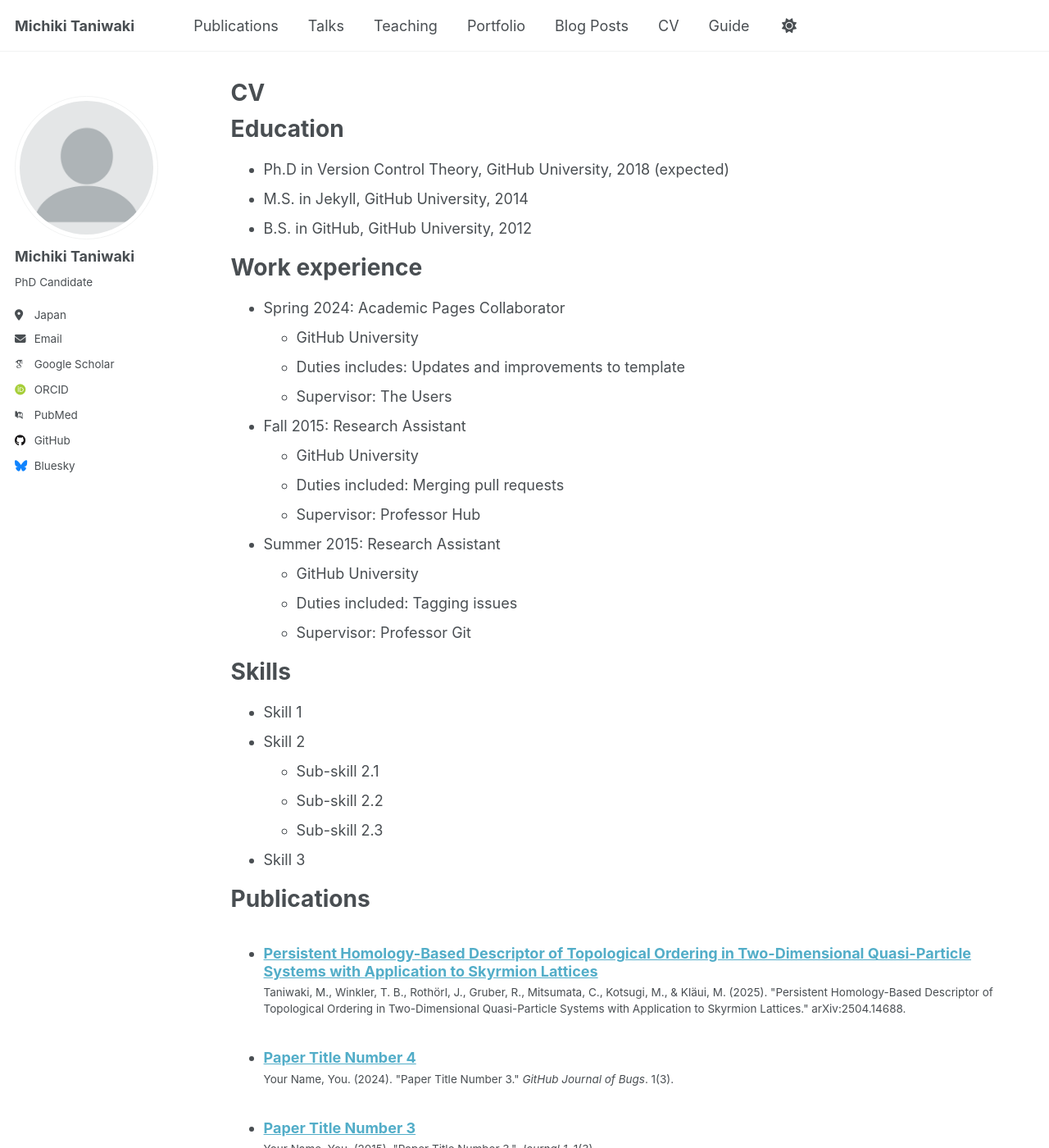
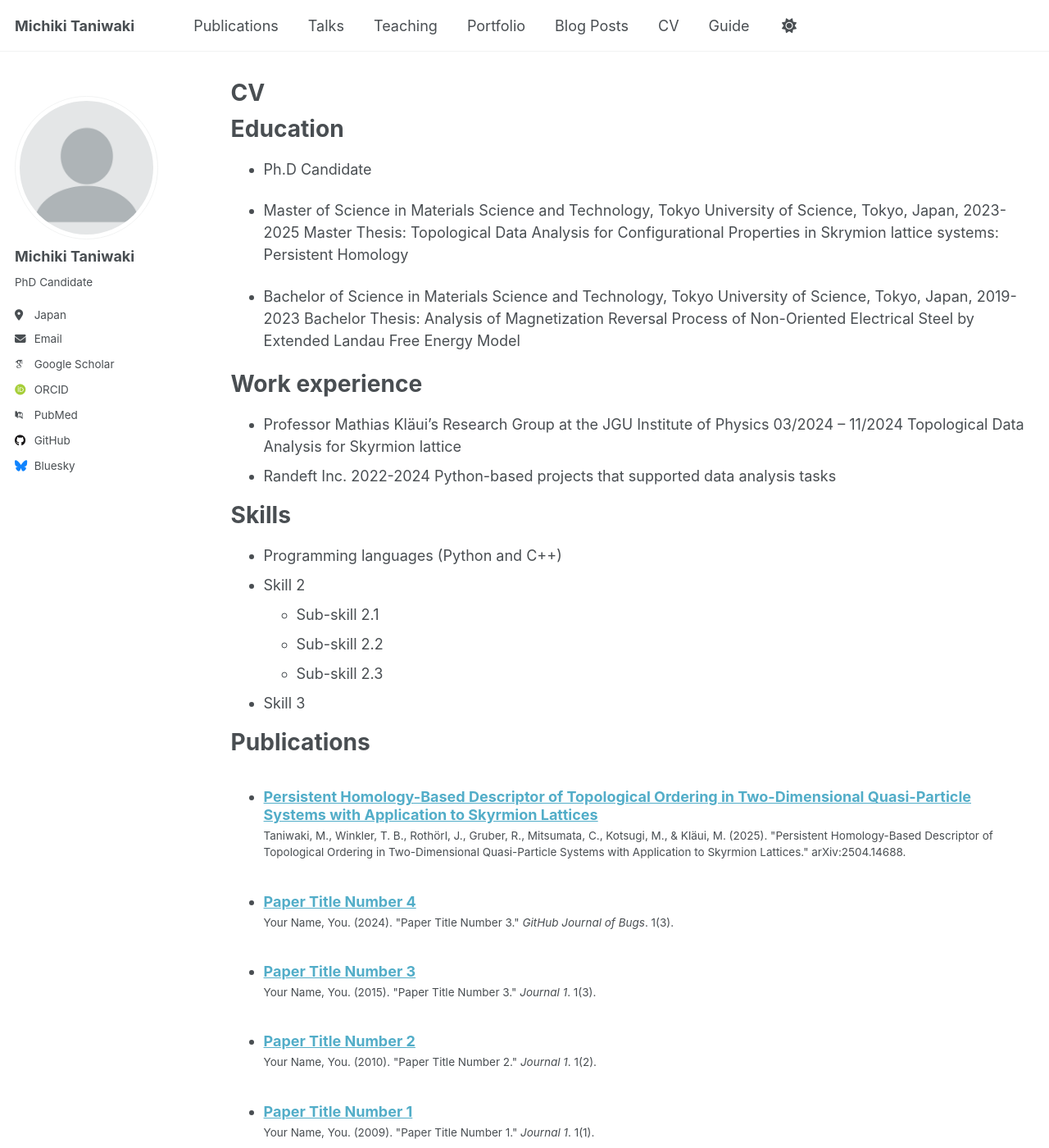
Before and after one commit to MiTaniwaki/MTaniwaki, a Jekyll site: the page built from _pages/cv.md, in a window 1280 px wide and 1400 px high. Shown: the whole window at 82% size. Built offline with Jekyll 4.4.1, drawn with Linux system fonts in a browser that asks for light colours; some web fonts are replaced; some of the changed text lies outside the part shown.

Commit message:
no commit message

```diff
--- a/_pages/cv.md
+++ b/_pages/cv.md
@@ -11,30 +11,26 @@ redirect_from:
 
 Education
 ======
-* Ph.D in Version Control Theory, GitHub University, 2018 (expected)
-* M.S. in Jekyll, GitHub University, 2014
-* B.S. in GitHub, GitHub University, 2012
+* Ph.D Candidate
+
+* Master of Science in Materials Science and Technology, Tokyo University of Science, Tokyo, Japan, 2023-2025
+  Master Thesis: Topological Data Analysis for Configurational Properties in Skrymion lattice systems: Persistent Homology
+
+* Bachelor of Science in Materials Science and Technology, Tokyo University of Science, Tokyo, Japan, 2019-2023
+  Bachelor Thesis: Analysis of Magnetization Reversal Process of Non-Oriented Electrical Steel by Extended Landau Free Energy Model
+
 
 Work experience
 ======
-* Spring 2024: Academic Pages Collaborator
-  * GitHub University
-  * Duties includes: Updates and improvements to template
-  * Supervisor: The Users
+* Professor Mathias Kläui’s Research Group at the JGU Institute of Physics	03/2024 – 11/2024
+  Topological Data Analysis for Skyrmion lattice
+* Randeft Inc. 2022-2024
+  Python-based projects that supported data analysis tasks
 
-* Fall 2015: Research Assistant
-  * GitHub University
-  * Duties included: Merging pull requests
-  * Supervisor: Professor Hub
-
-* Summer 2015: Research Assistant
-  * GitHub University
-  * Duties included: Tagging issues
-  * Supervisor: Professor Git
 
 Skills
 ======
-* Skill 1
+* Programming languages (Python and C++)
 * Skill 2
   * Sub-skill 2.1
   * Sub-skill 2.2
@@ -53,12 +49,30 @@ Talks
     {% include archive-single-talk-cv.html  %}
   {% endfor %}</ul>
 
+* Oral presentation
+  IcAUMS 2025, Apr. 2025
+  Intermag 2023, May. 2023
+  The 70th JSAP Spring Meeting 2023, Mar. 2023
+  TDA-MI workshop, Dec. 2022
+* Poster presentation
+  TDA week 2023, Aug. 2023
+
 Teaching
 ======
   <ul>{% for post in site.teaching reversed %}
     {% include archive-single-cv.html %}
   {% endfor %}</ul>
 
+
 Service and leadership
 ======
-* Currently signed in to 43 different slack teams
+Reconstruction Activities in Response to the Great East Japan Earthquake, Dec. 2012
+I engaged in the volunteer activities of a football club that hosted elementary school students from regions impacted by the Great East Japan Earthquake. I contributed to the reconstruction efforts by coordinating football matches and arranging homestay accommodations for the visiting students.
+
+Scholarship
+======
+The Asahi Glass Foundation,	2023-2025
+Japan Student Services Organization,	2019-2025
+Institutional Scholarships offered by Tokyo University of Science,	2024
+JGC-S(Nikki-Saneyoshi) Scholarship Foundation, 2022-2023
+TCS Scholarship Foundation, 2022-2023
```
